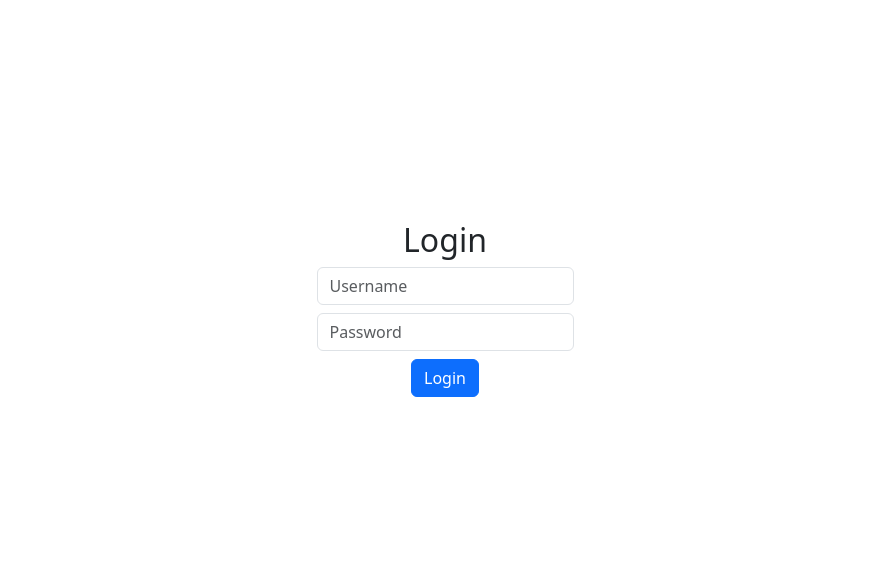
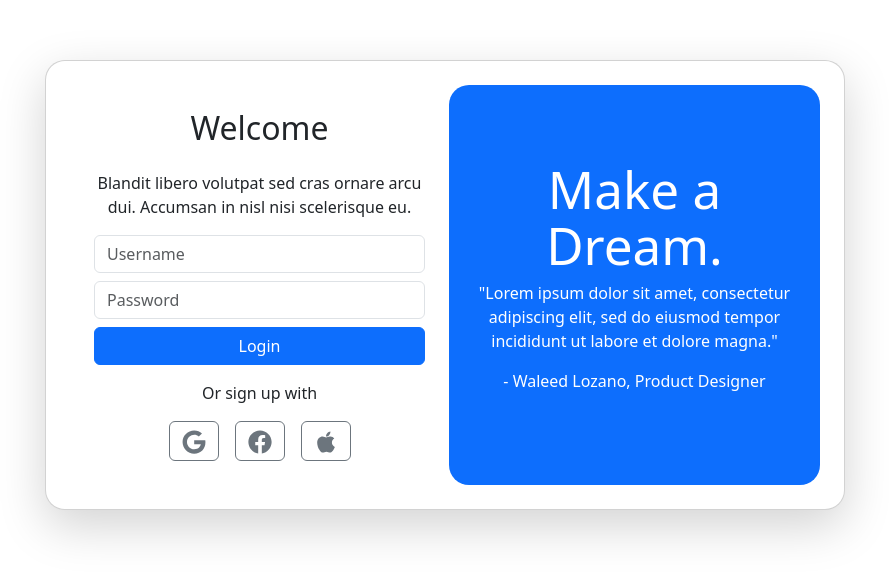
Before and after one commit to shivangi168/Redux, a React (Vite) app: page /login in a window 1280 px wide. Shown: the part 115-692 px from the top of the page, without its empty margins (195-1084 px from the left). Built offline with nearby package versions, Linux system fonts and the light colour scheme.

Commit message:
login scrren UI

```diff
--- a/package.json
+++ b/package.json
@@ -18,6 +18,7 @@
     "react-dom": "^19.0.0",
     "react-error-boundary": "^5.0.0",
     "react-hook-form": "^7.54.2",
+    "react-icons": "^5.5.0",
     "react-redux": "^9.2.0",
     "react-router": "^7.4.0",
     "react-router-dom": "^7.4.0",
--- a/src/pages/Login.jsx
+++ b/src/pages/Login.jsx
@@ -1,6 +1,8 @@
 import React, { useContext, useState } from "react";
 import { AuthContext } from "../components/AuthContext";
 import { useNavigate } from "react-router-dom";
+import "bootstrap/dist/css/bootstrap.min.css";
+import { FaGoogle, FaFacebook, FaApple } from "react-icons/fa";
 
 function Login() {
   const { login } = useContext(AuthContext);
@@ -14,8 +16,11 @@ function Login() {
   };
 
   return (
-    <div className="container mt-5">
-      <h2>Login</h2>
+    <div >
+      <div className="card shadow-lg p-4 d-flex flex-row" style={{ borderRadius: "20px", maxWidth: "800px" }}>
+        <div className="p-4" style={{ flex: 1 }}>
+          <h2 className="mb-4">Welcome</h2>
+          <p>Blandit libero volutpat sed cras ornare arcu dui. Accumsan in nisl nisi scelerisque eu.</p>
           <input
             type="text"
             className="form-control my-2"
@@ -30,38 +35,39 @@ function Login() {
             value={password}
             onChange={(e) => setPassword(e.target.value)}
           />
-      <button className="btn btn-primary" onClick={handleLogin}>Login</button>
+          <button className="btn btn-primary w-100 mb-3" onClick={handleLogin}>
+            Login
+          </button>
+          <p className="text-center">Or sign up with</p>
+
+          <div className="d-flex justify-content-center gap-3">
+            <button className="btn btn-outline-secondary">
+              <FaGoogle size={24} />
+            </button>
+            <button className="btn btn-outline-secondary">
+              <FaFacebook size={24} />
+            </button>
+            <button className="btn btn-outline-secondary">
+              <FaApple size={24} />
+            </button>
+          </div>
+        </div>
+        <div
+          className="d-none d-md-flex align-items-center justify-content-center bg-primary text-white"
+          style={{ flex: 1, borderRadius: "20px", padding: "20px" }}
+        >
+          <div className="text-center">
+            <h1>Make a Dream.</h1>
+            <p>
+              "Lorem ipsum dolor sit amet, consectetur adipiscing elit, sed do
+              eiusmod tempor incididunt ut labore et dolore magna."
+            </p>
+            <p>- Waleed Lozano, Product Designer</p>
+          </div>
+        </div>
+      </div>
     </div>
   );
 }
 
 export default Login;
-
-// import React, { useContext, useState } from "react";
-// import { AuthContext } from "../components/AuthContext";
-// import { useNavigate } from "react-router-dom";
-
-// function Login() {
-//   const { login } = useContext(AuthContext);
-//   const [username, setUsername] = useState("");
-//   const navigate = useNavigate();
-
-//   const handleLogin = () => {
-//     login(username);
-//   };
-
-//   return (
-//     <div>
-//       <h1>Login Page</h1>
-//       <input
-//         type="text"
-//         placeholder="Enter Username"
-//         value={username}
-//         onChange={(e) => setUsername(e.target.value)}
-//       />
-//       <button onClick={handleLogin}>Login</button>
-//     </div>
-//   );
-// }
-
-// export default Login;
```
Lines whose indentation alone changed are shown as unchanged.
